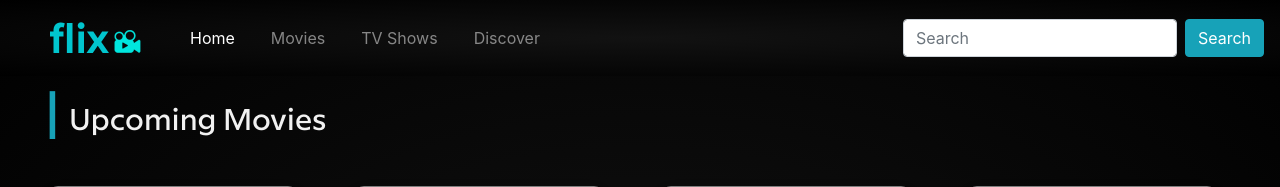
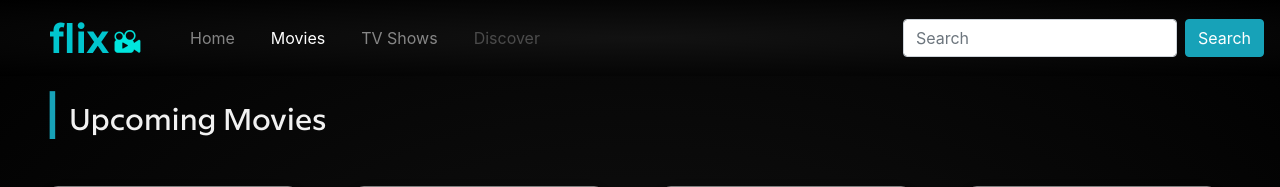
Before and after one commit to eojo459/Flixoo-Web-App, a Flask app: template templates/movies.html in a window 1280 px wide. Shown: the top 187 px of the page. Run offline with Flask 2, Linux system fonts and the light colour scheme; the template is opened without the code that fills it: most values are stand-ins (such as "Sample title", 1, 10 or a date in 2020); parts of the project's set-up code (start-up, migrations or seed data) failed here and were passed over; grey boxes are pictures that could not be loaded.

Commit message:
added active page settings

```diff
--- a/main.py
+++ b/main.py
@@ -12,7 +12,6 @@ from api_key import *
 from home_page_queries import *
 from movies_queries import *
 from search_queries import *
-from posters import *
 from apscheduler.schedulers.background import BackgroundScheduler
 
 app = Flask(__name__)
@@ -24,8 +23,8 @@ homeQuery = homePageQueryLinks()
 homeQuery.showAllHomePage()
 #movieQuery = moviePageQueries()
 #movieQuery.showAllMoviePage()
-#tvQuery = tvPageQueries()
-#tvQuery.showAllTVPage()
+tvQuery = tvPageQueries()
+tvQuery.showAllTVPage()
 searchQuery = searchQueryLinks()
 
 print("################################################################")
@@ -47,8 +46,8 @@ def loadData():
 @app.route("/home", methods = ['GET'])
 def home():
     print("home page loading")
-    return render_template("home.html", homeQuery=homeQuery, movieQuery=movieQuery, tvQuery=tvQuery)
-    #return render_template("home.html", homeQuery=homeQuery, tvQuery=tvQuery)
+    #return render_template("home.html", homeQuery=homeQuery, movieQuery=movieQuery, tvQuery=tvQuery)
+    return render_template("home.html", homeQuery=homeQuery, tvQuery=tvQuery)
 
 @app.route("/all-trending-today")
 def showAllTrendingToday():
--- a/static/css/style_template.css
+++ b/static/css/style_template.css
@@ -17,6 +17,10 @@
 
 .nav-item {
     margin-right: 20px;
+}
+
+.navbar-dark .navbar-nav .active > .nav-link {
+    color: white !important;
 }
 
 .card-section {
@@ -286,7 +290,8 @@ div#loading {
     width: 100%;
     height: 100%;
     display: none;
-    background: url(/static/pulse-loader1.gif) no-repeat;
+    /*background: url(/static/pulse-loader1.gif) no-repeat;*/
+    background: url(/static/circle-loader1.svg) no-repeat;
     cursor: wait;
 }
 
--- a/templates/home.html
+++ b/templates/home.html
@@ -1,4 +1,5 @@
 {% extends "layout.html" %}
+{% set active_page = "home" %}
 {% block content %}
 
 <!-- Trending Movies & TV Shows Today Section -->
--- a/templates/layout.html
+++ b/templates/layout.html
@@ -13,7 +13,6 @@
 
     <script src="{{ url_for('static', filename='js/loading-animation.js') }}"></script>
     <script src="{{ url_for('static', filename='js/trailer-video-popup.js') }}"></script>
-
 
     <!--<script src="{{ url_for('static', filename='js/module-scroller.js') }}"></script>-->
     <script src="{{ url_for('static', filename='js/fade-in-scroll.js') }}"></script>
@@ -31,33 +30,32 @@
     <title>Flixoo - Discover New Movies & TV Shows</title>
 </head>
 <body>
-    <div class="preload"></div>
-    <div class="whole-page animated animatedFadeInUp fadeInUp">
         <!-- Nav bar -->
         <nav class="navbar sticky-top navbar-expand-lg navbar-dark">
-            <a class="navbar-brand navbar-logo" href="{{ url_for('home') }}" onclick="loading();"><img src="/static/assets/flixoo-logo.png" class="d-inline-block align-top"></a>
+            <a class="navbar-brand navbar-logo" href="{{ url_for('home') }}" onclick="loading();"><img
+                    src="/static/assets/flixoo-logo.png" class="d-inline-block align-top"></a>
             <button class="navbar-toggler" type="button" data-toggle="collapse" data-target="#navbarSupportedContent"
                 aria-controls="navbarSupportedContent" aria-expanded="false" aria-label="Toggle navigation">
                 <span class="navbar-toggler-icon"></span>
             </button>
             <div class="collapse navbar-collapse" id="navbarSupportedContent">
                 <ul class="navbar-nav mr-auto">
-                    <li class="nav-item active">
-                        <a class="nav-link" href="{{ url_for('home') }}" onclick="loading();">Home <span
-                                class="sr-only">(current)</span></a>
+                    <li class="nav-item">
+                        <a class="nav-link {{ 'active' if active_page == 'home' else '' }}" href="{{ url_for('home') }}" onclick="loading();">Home</a>
                     </li>
                     <li class="nav-item">
-                        <a class="nav-link" href="{{ url_for('movies') }}" onclick="loading();">Movies</a>
+                        <a class="nav-link {{ 'active' if active_page == 'movies' else '' }}" href="{{ url_for('movies') }}" onclick="loading();">Movies</a>
                     </li>
                     <li class="nav-item">
-                        <a class="nav-link" href="{{ url_for('tvShows') }}" onclick="loading();">TV Shows</a>
+                        <a class="nav-link {{ 'active' if active_page == 'tv' else '' }}" href="{{ url_for('tvShows') }}" onclick="loading();">TV Shows</a>
                     </li>
                     <li class="nav-item">
-                        <a class="nav-link" href="#">Discover</a>
+                        <a class="nav-link disabled" href="#">Discover</a>
                     </li>
                 </ul>
                 <form class="form-inline my-2 my-lg-0 search-bar" action="{{ url_for('searchData') }}" method="POST">
-                    <input class="form-control mr-sm-2" type="text" placeholder="Search" aria-label="Search" name="searchSubmit">
+                    <input class="form-control mr-sm-2" type="text" placeholder="Search" aria-label="Search"
+                        name="searchSubmit">
                     <button class="btn btn-info my-2 my-sm-0 search-button" type="submit" onclick="loading();">Search</button>
                 </form>
             </div>
@@ -70,7 +68,6 @@
                 {% block content %}{% endblock %}
             </div>
         </div>
-    </div>
 
     <!-- Option 1: jQuery and Bootstrap Bundle (includes Popper) -->
     <script src="https://code.jquery.com/jquery-3.5.1.slim.min.js" integrity="sha384-DfXdz2htPH0lsSSs5nCTpuj/zy4C+OGpamoFVy38MVBnE+IbbVYUew+OrCXaRkfj" crossorigin="anonymous"></script>
--- a/templates/movies.html
+++ b/templates/movies.html
@@ -1,4 +1,5 @@
 {% extends "layout.html" %}
+{% set active_page = "movies" %}
 {% block content %}
 
 <!-- Upcoming Movies Section -->
--- a/templates/tvShows.html
+++ b/templates/tvShows.html
@@ -1,4 +1,5 @@
 {% extends "layout.html" %}
+{% set active_page = "tv" %}
 {% block content %}
 
 <!-- Trending TV Shows Today Section -->
```
Also changed, not shown: query_tools.py (line endings or trailing spaces).
